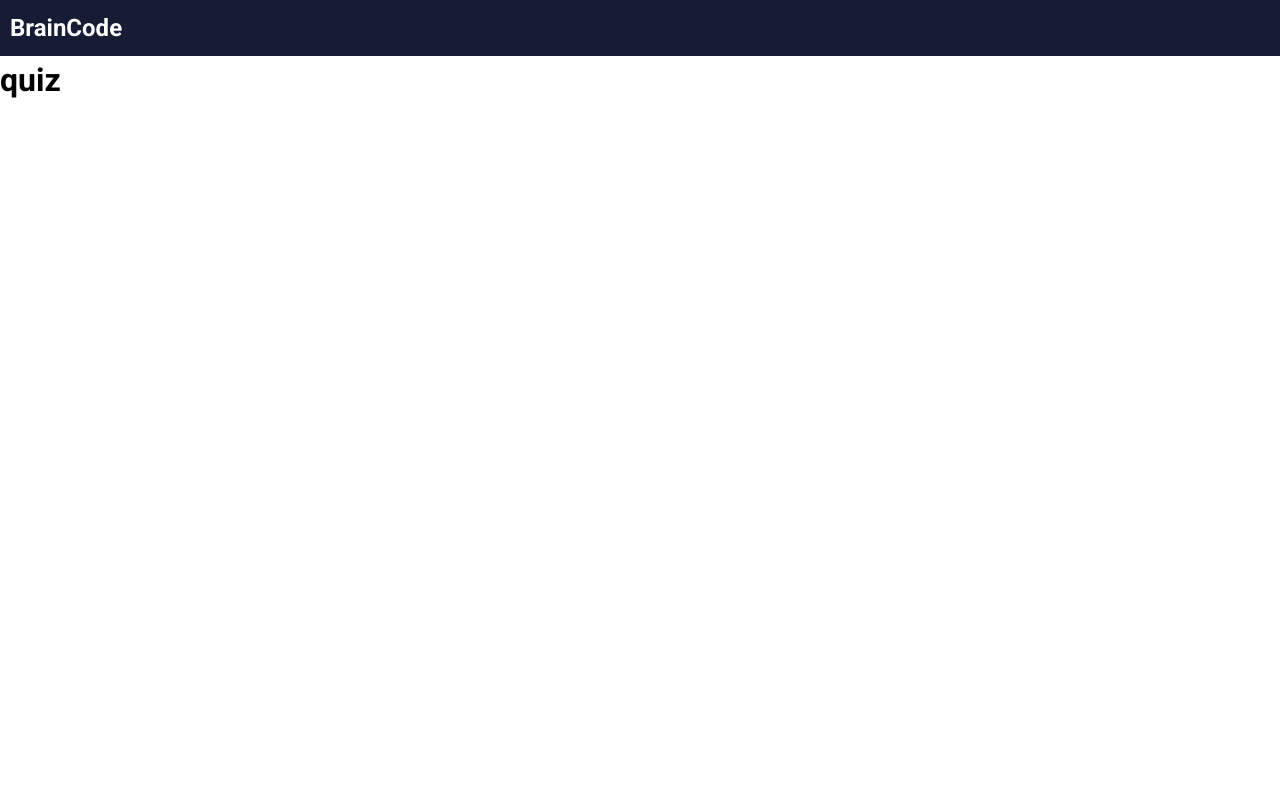
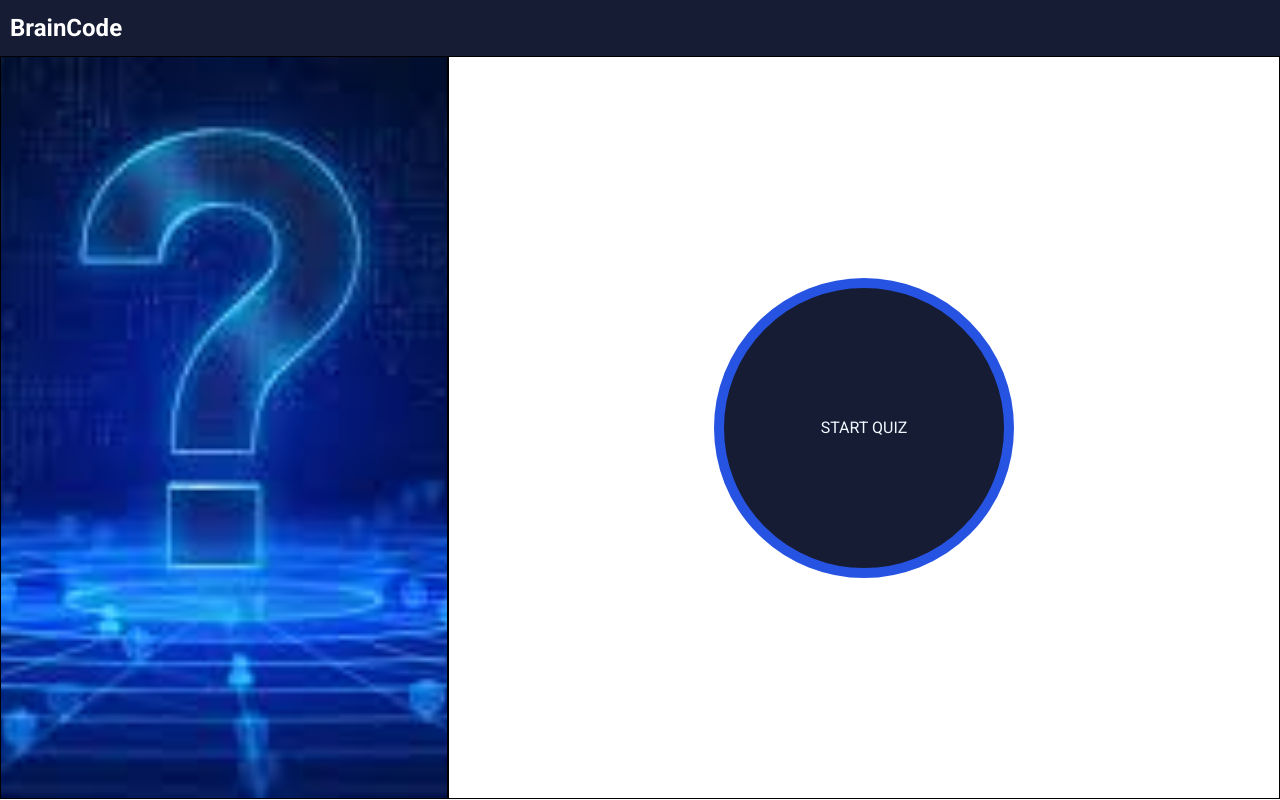
Before and after one commit to Francis6866/braincode, a plain HTML site: page quiz.html in a window 1280 px wide. Drawn offline with Linux system fonts and the light colour scheme.

Commit message:
added the ui for the start button

```diff
--- /dev/null
+++ b/css/quiz.css
@@ -0,0 +1,35 @@
+main{
+    display: flex;
+}
+
+.carousel_container{
+    border: 1px solid black;
+    display: flex;
+    width: 35%;
+    height: calc(100vh - 57px);
+}
+
+.carousel_container img{
+    object-fit: cover;
+    width: 100%;
+}
+
+.quiz_container{
+    border: 1px solid black;
+    display: flex;
+    width: 65%;
+    height: calc(100vh - 57px);
+}
+
+.start_quiz {
+    width: 300px;
+    height: 300px;
+    border-radius: 50%;
+    background: #151C33;
+    margin: auto auto;
+    display: flex;
+    justify-content: center;
+    align-items: center;
+    color: aliceblue;
+    border: 10px solid #2753e2;
+}
--- a/quiz.html
+++ b/quiz.html
@@ -6,6 +6,7 @@
     <title>BrainCode</title>
     <link rel="stylesheet" href="css/index.css">
     <link rel="stylesheet" href="css/header.css">
+    <link rel="stylesheet" href="css/quiz.css">
 </head>
 <body>
     <header class="header">
@@ -15,6 +16,18 @@
             <div class="header__meta" id="header__meta"></div>
         </div>
     </header>
-    <h1>quiz</h1>
+    <main>
+        <div class="carousel_container">
+            <img src="./images/braincode-home.jpeg" alt="">
+        </div>
+        <div class="quiz_container">
+            <!-- button to start quiz -->
+            <div class="start_quiz">
+                <p>START QUIZ</p>
+            </div>
+
+            <div class="questions"></div>
+        </div>
+    </main>
 </body>
 </html>
```
